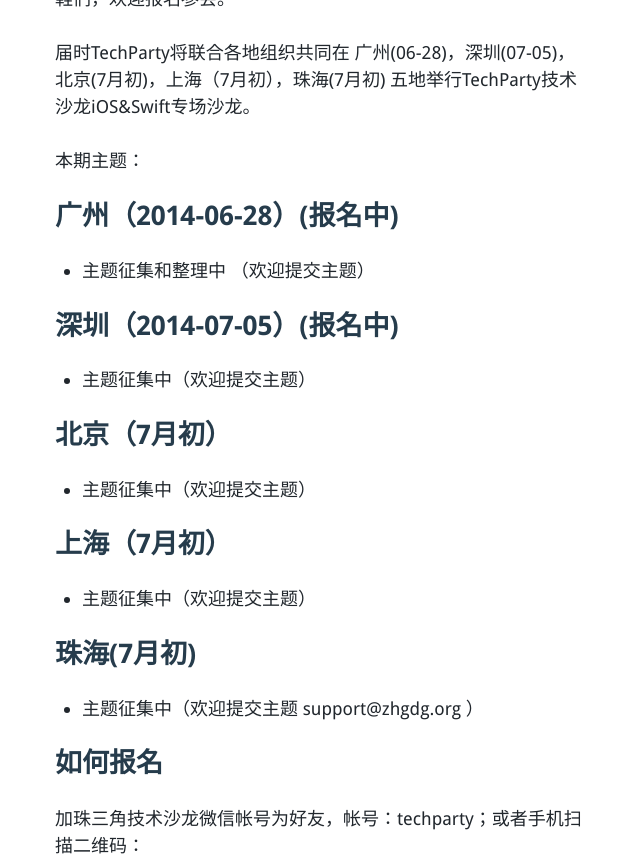
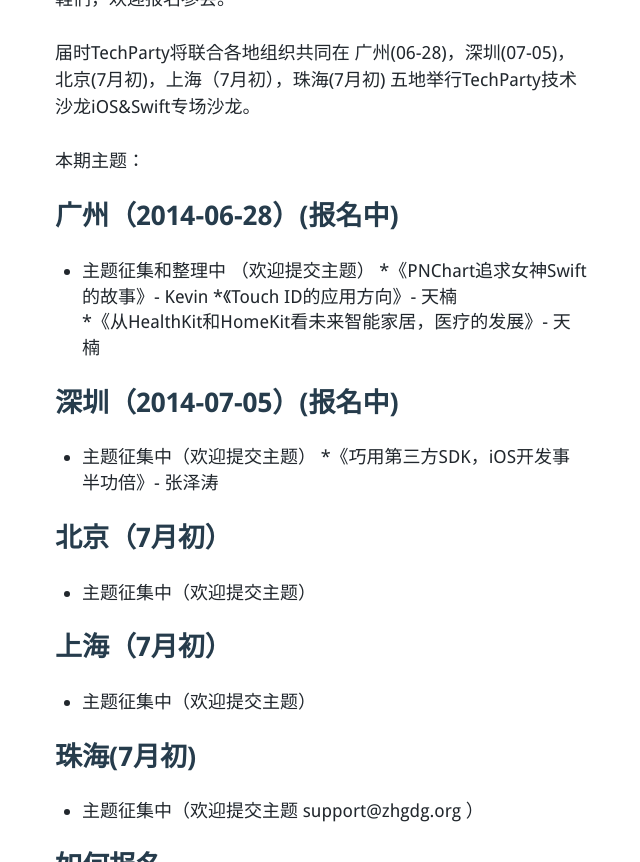
Before and after one commit to techparty-org/techparty-org.github.io, a Jekyll site: the page built from _posts/2014-06-10-techparty-ios-swift.md, in a window 1280 px wide and 900 px high, scrolled down 1786 px, cut to the strip 0-862 px from the top of the window. Shown: the whole strip, without its empty margins (319-959 px from the left). Built offline with Jekyll 4.4.1, drawn with Linux system fonts in a browser that asks for light colours; nearby versions of some CDN libraries; Markdown is read by kramdown in place of the engine named in the settings; comment, search, counter and statistics services are not loaded.

Commit message:
add topics for ios&swift

```diff
--- a/_posts/2014-06-10-techparty-ios-swift.md
+++ b/_posts/2014-06-10-techparty-ios-swift.md
@@ -57,9 +57,14 @@
 本期主题：
 ##广州（2014-06-28）(报名中)
 * 主题征集和整理中 （欢迎提交主题）
+*《PNChart追求女神Swift的故事》- Kevin
+*《Touch ID的应用方向》- 天楠
+*《从HealthKit和HomeKit看未来智能家居，医疗的发展》- 天楠
+
 
 ##深圳（2014-07-05）(报名中)
 * 主题征集中（欢迎提交主题）
+*《巧用第三方SDK，iOS开发事半功倍》- 张泽涛
 
 ##北京（7月初）
 * 主题征集中（欢迎提交主题）
```
